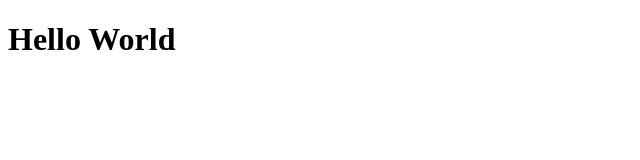
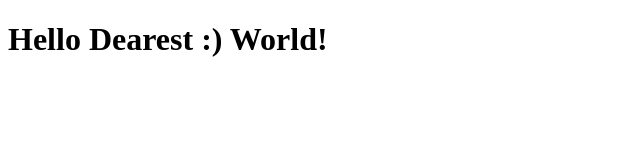
Before and after one commit to pascArr/coursera-WebDev, a plain HTML site: page myFirstSite/index.html in a window 1280 px wide. Shown: the whole page, without its empty margins (0-640 px from the left). Drawn offline with Linux system fonts and the light colour scheme.

Commit message:
update 2

```diff
--- a/myFirstSite/index.html
+++ b/myFirstSite/index.html
@@ -4,6 +4,6 @@
 	<title>My First Page</title>
 </head>
 <body>
-<h1>Hello World</h1>
+<h1>Hello Dearest :) World! </h1>
 </body>
 </html>
```
